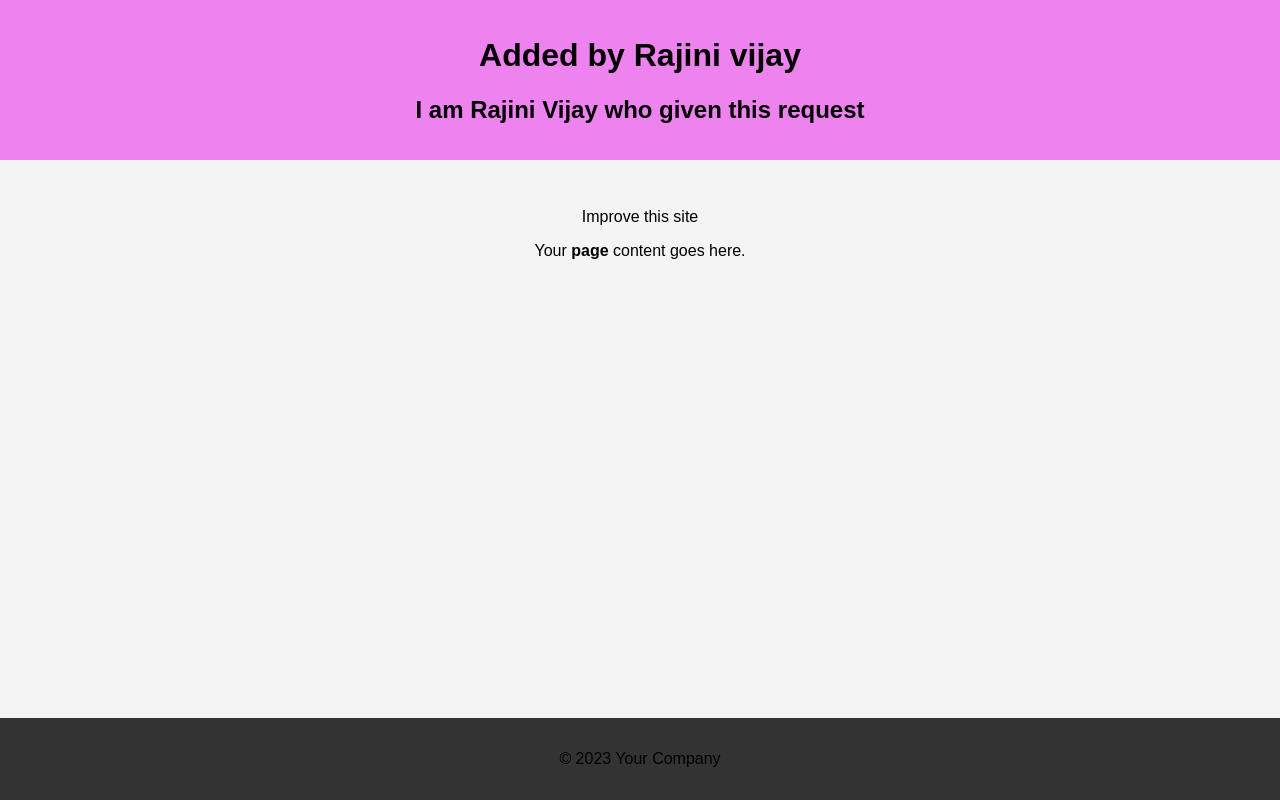
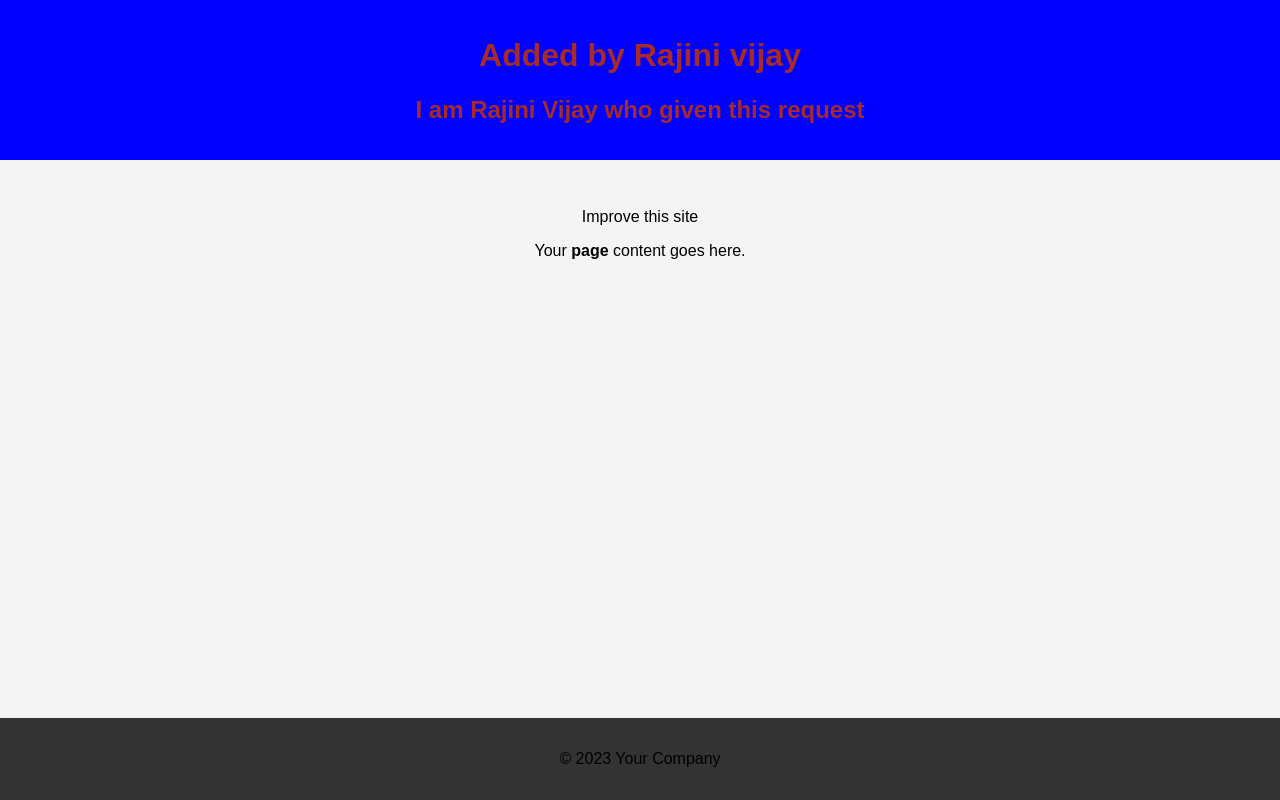
Before and after one commit to vijayannamalai1/myfirstrepo, a plain HTML site: page index.html in a window 1280 px wide. Drawn offline with Linux system fonts and the light colour scheme.

Commit message:
commited with changes

```diff
--- a/index.html
+++ b/index.html
@@ -17,8 +17,8 @@
         }
 
         header {
-            background-color: violet;
-            color: black;
+            background-color: blue;
+            color: brown;
             padding: 1em;
             text-align: center;
             width: 100%;
```
